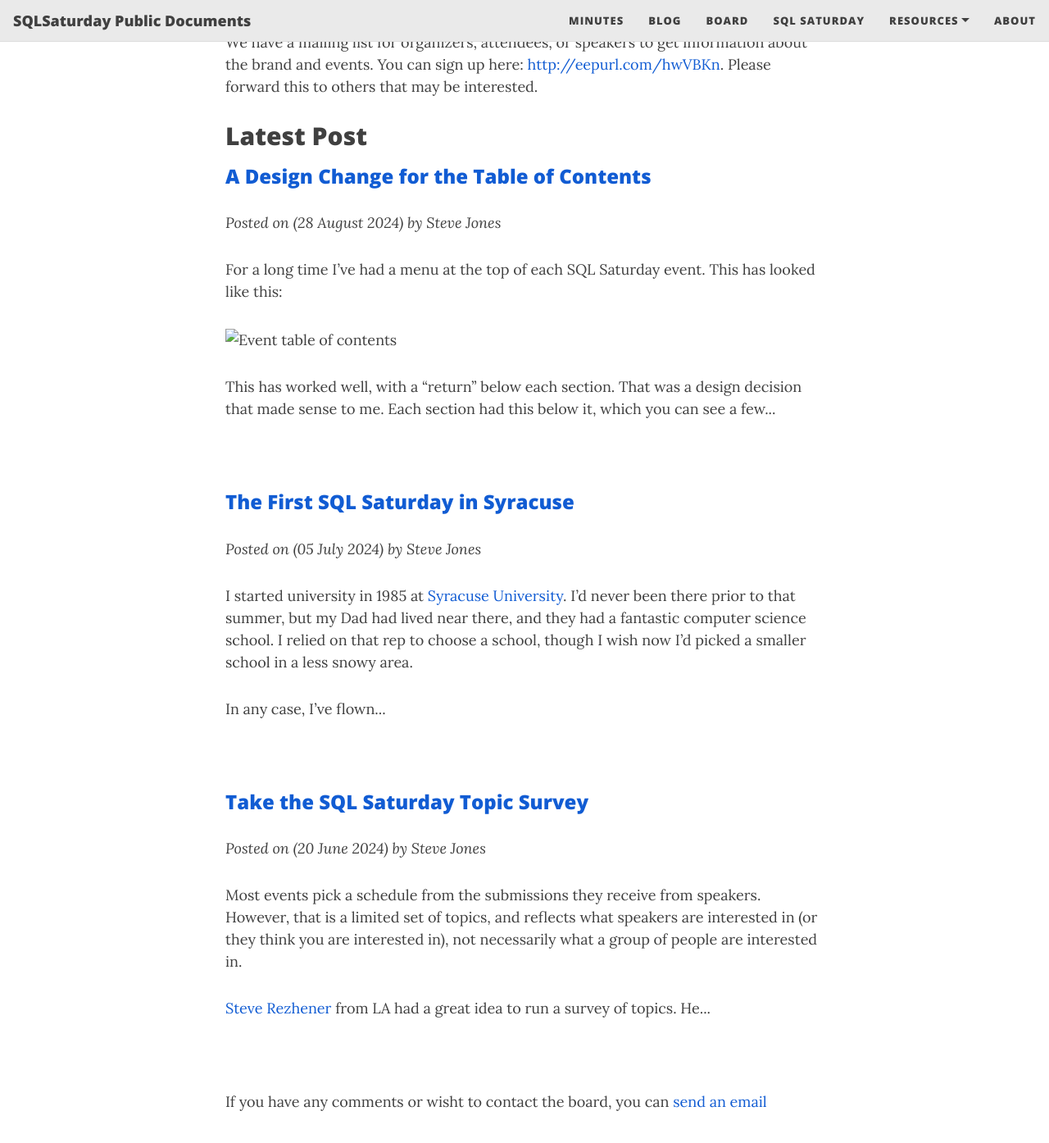
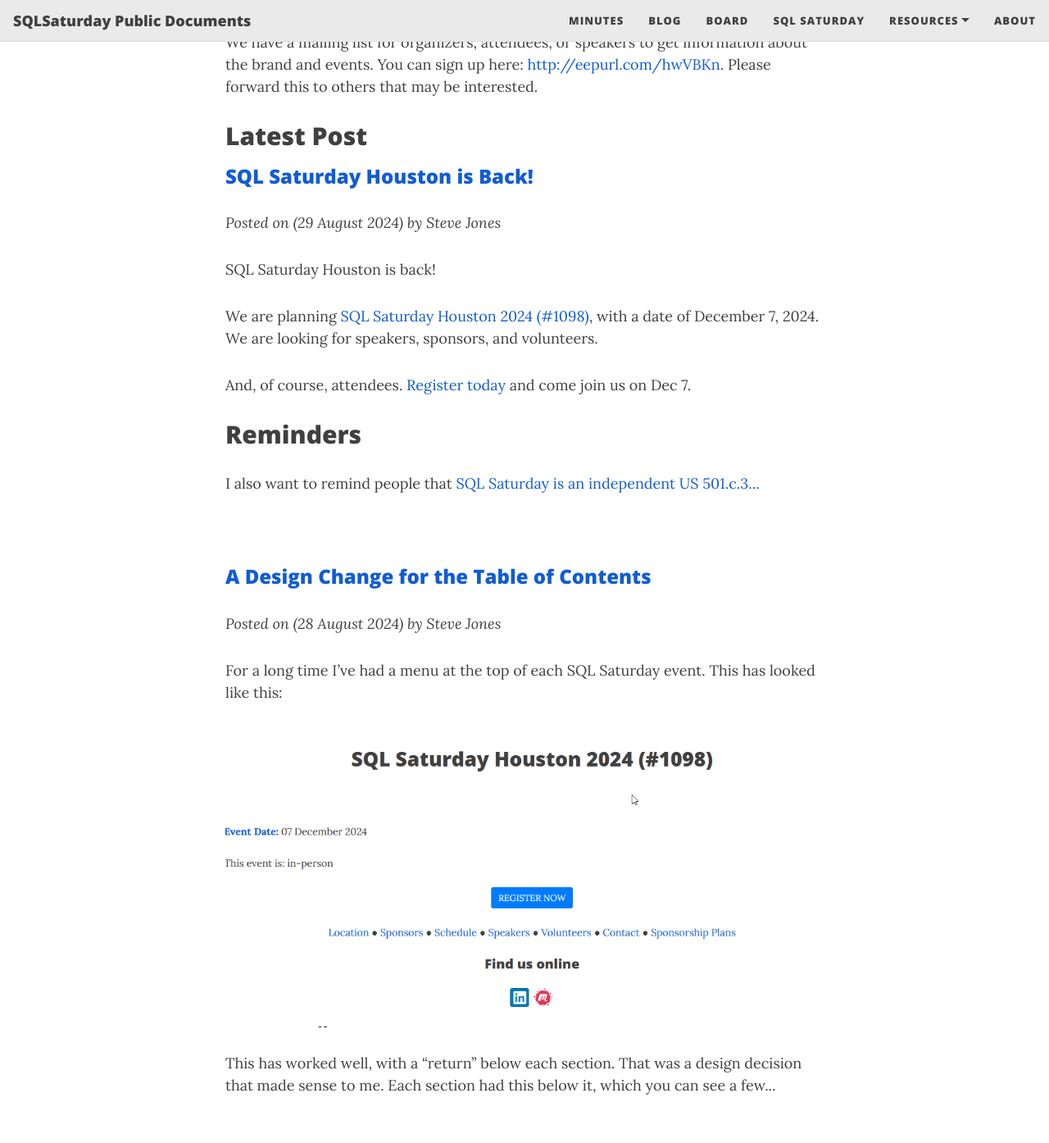
Before and after one commit to sqlsaturday/PublicDocuments, a Jekyll site: the page built from docs/index.md, in a window 1280 px wide and 1400 px high, scrolled down 410 px. Shown: the top 1394 px of the window at 82% size. Built offline with Jekyll 4.4.1, drawn with Linux system fonts in a browser that asks for light colours; nearby versions of some CDN libraries.

Commit message:
updaed image links

```diff
--- /dev/null
+++ b/docs/_posts/2024-08-29-houston.md
@@ -0,0 +1,16 @@
+---
+layout: post
+title: "SQL Saturday Houston is Back!"
+author: Steve Jones
+---
+SQL Saturday Houston is back!
+
+We are planning [SQL Saturday Houston 2024 (#1098)](https://sqlsaturday.com/houston), with a date of December 7, 2024. We are looking for speakers, sponsors, and volunteers.
+
+And, of course, attendees. [Register today](https://www.eventbrite.com/e/sql-saturday-houston-tickets-974427949227?aff=oddtdtcreator) and come join us on Dec 7.
+
+## Reminders
+
+I also want to remind people that [SQL Saturday is an independent US 501.c.3 corporation](https://blog.sqlsaturday.com/2021-11-18-nonprofit/) organized as a public charity. We are not owned by, or managed by Redgate Software. Redgate donated the brand to the corporation and gave us a grant to run events, but there is no oversight of the corporation. Redgate does maintain a permanent seat on the board of directors, currently occupied by Steve Jones, but has no more influence than any of the other members of the board.
+
+If you or others want to join our mailing list, you can register here: [http://eepurl.com/hwVBKn](http://eepurl.com/hwVBKn). Please feel free to pass this along to others.
```
Also changed, not shown: docs/_posts/2024-08-28-designchange.md (+3 -3 lines).
